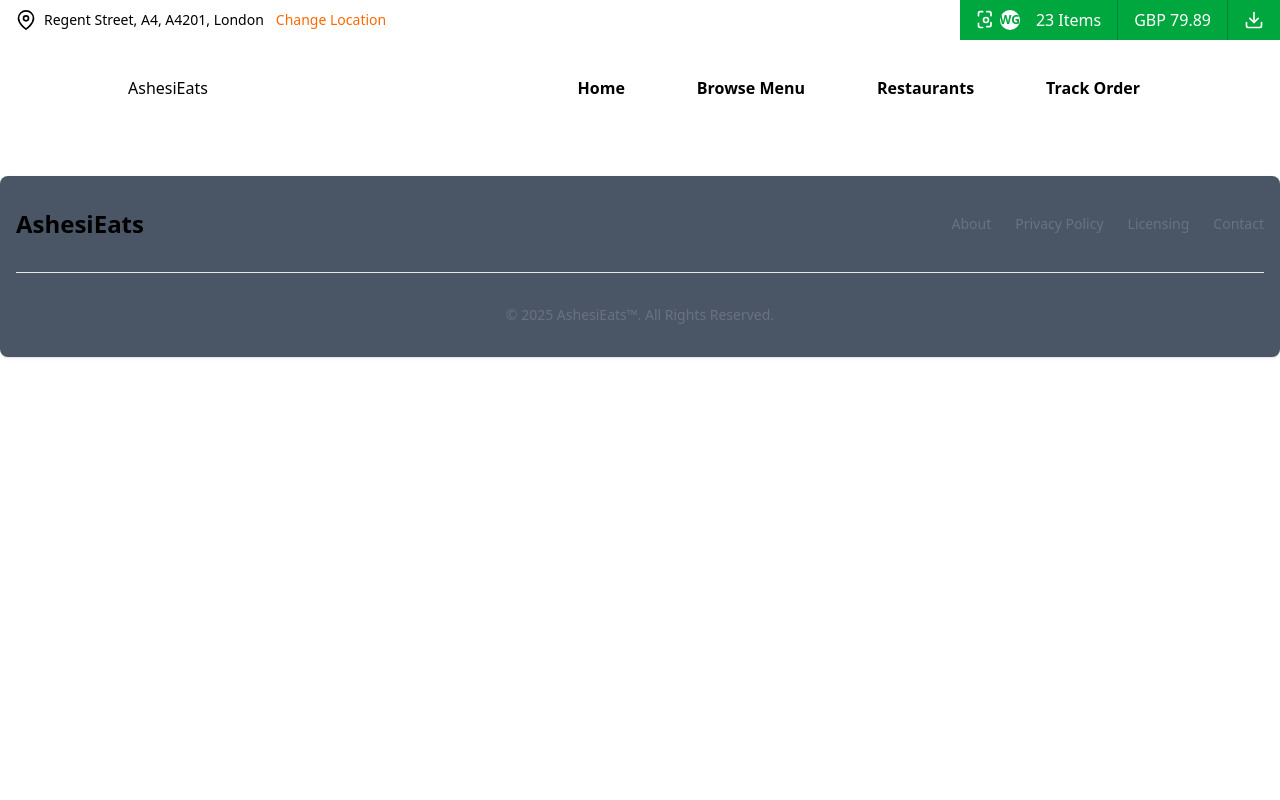
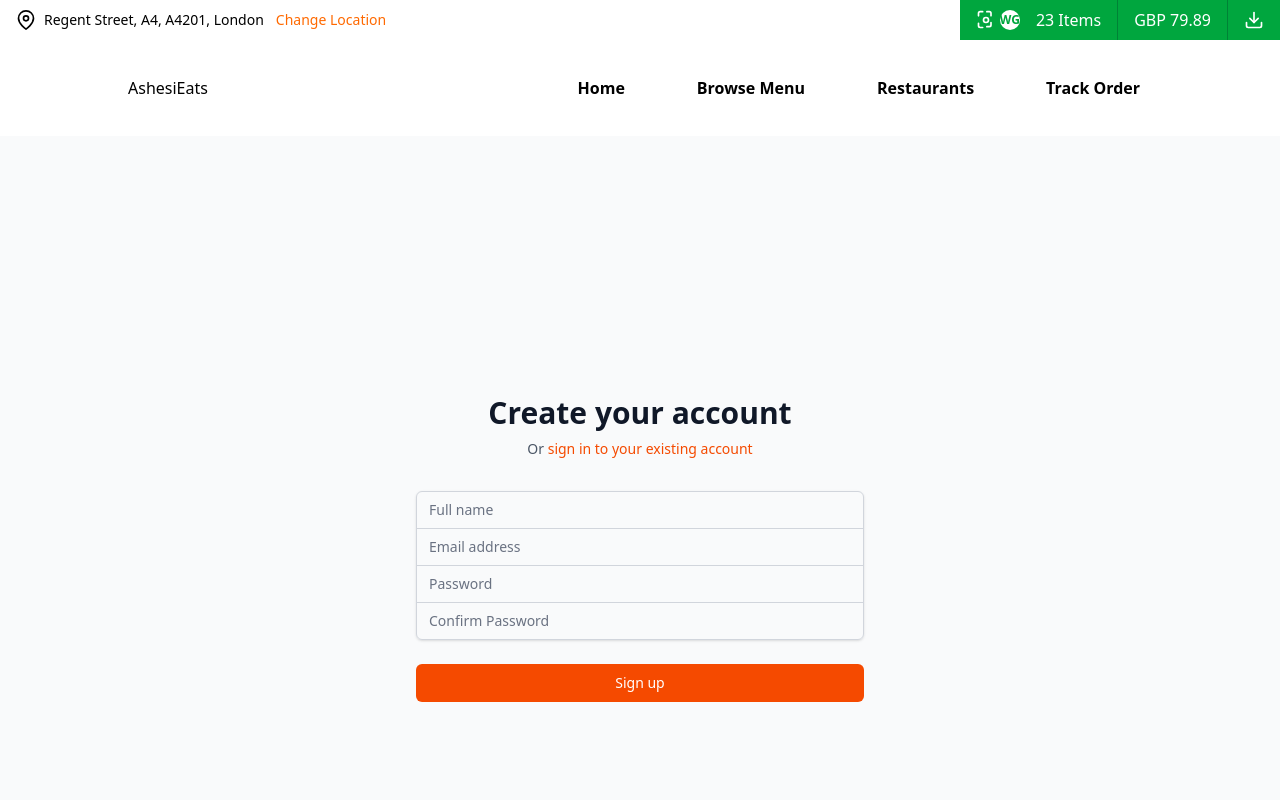
Before and after one commit to Kirk-kud/swe_cafe, a React (Vite) app: page /signup in a window 1280 px wide. Shown: the top 800 px of the page. Built offline with nearby package versions, Linux system fonts and the light colour scheme.

Commit message:
Added the login and sign up pages

```diff
--- a/src/App.jsx
+++ b/src/App.jsx
@@ -4,7 +4,9 @@ import Navbar from "./components/Navbar.jsx";
 import Heading from "./components/heading.jsx";
 import Footer from "./components/Footer.jsx";
 import RestaurantProfiles from "./pages/RestaurantProfiles.jsx";
-import { BrowserRouter as Router, Route, Routes } from "react-router-dom";
+import { BrowserRouter as Router, Routes, Route, Navigate } from "react-router-dom";
+import Login from './pages/Login';
+import Signup from './pages/Signup';
 
 function App() {
   return (
@@ -16,6 +18,9 @@ function App() {
         </header>
         <main>
           <Routes>
+            <Route path="/login" element={<Login />} />
+            <Route path="/signup" element={<Signup />} />
+            <Route path="/" element={<Navigate to="/login" replace />} />
             <Route exact path="/" element={<HomePage />}></Route>
             <Route
               exact
--- /dev/null
+++ b/src/pages/Login.jsx
@@ -0,0 +1,105 @@
+import { useState } from 'react';
+import { Link, useNavigate } from 'react-router-dom';
+
+const Login = () => {
+  const [formData, setFormData] = useState({
+    email: '',
+    password: '',
+  });
+  const navigate = useNavigate();
+
+  const handleChange = (e) => {
+    const { name, value } = e.target;
+    setFormData(prevState => ({
+      ...prevState,
+      [name]: value
+    }));
+  };
+
+  const handleSubmit = async (e) => {
+    e.preventDefault();
+    // TODO: Implement login logic here
+    console.log('Login attempt with:', formData);
+    // After successful login:
+    // navigate('/dashboard');
+  };
+
+  return (
+    <div className="min-h-screen flex items-center justify-center bg-gray-50 py-12 px-4 sm:px-6 lg:px-8">
+      <div className="max-w-md w-full space-y-8">
+        <div>
+          <h2 className="mt-6 text-center text-3xl font-extrabold text-gray-900">
+            Sign in to your account
+          </h2>
+          <p className="mt-2 text-center text-sm text-gray-600">
+            Or{' '}
+            <Link to="/signup" className="font-medium text-orange-600 hover:text-orange-500">
+              create a new account
+            </Link>
+          </p>
+        </div>
+        <form className="mt-8 space-y-6" onSubmit={handleSubmit}>
+          <div className="rounded-md shadow-sm -space-y-px">
+            <div>
+              <label htmlFor="email" className="sr-only">Email address</label>
+              <input
+                id="email"
+                name="email"
+                type="email"
+                required
+                className="appearance-none rounded-none relative block w-full px-3 py-2 border border-gray-300 placeholder-gray-500 text-gray-900 rounded-t-md focus:outline-none focus:ring-orange-500 focus:border-orange-500 focus:z-10 sm:text-sm"
+                placeholder="Email address"
+                value={formData.email}
+                onChange={handleChange}
+              />
+            </div>
+            <div>
+              <label htmlFor="password" className="sr-only">Password</label>
+              <input
+                id="password"
+                name="password"
+                type="password"
+                required
+                className="appearance-none rounded-none relative block w-full px-3 py-2 border border-gray-300 placeholder-gray-500 text-gray-900 rounded-b-md focus:outline-none focus:ring-orange-500 focus:border-orange-500 focus:z-10 sm:text-sm"
+                placeholder="Password"
+                value={formData.password}
+                onChange={handleChange}
+              />
+            </div>
+          </div>
+
+          <div className="flex items-center justify-between">
+            <div className="flex items-center">
+              <input
+                id="remember-me"
+                name="remember-me"
+                type="checkbox"
+                className="h-4 w-4 text-orange-600 focus:ring-orange-500 border-gray-300 rounded"
+              />
+              <label htmlFor="remember-me" className="ml-2 block text-sm text-gray-900">
+                Remember me
+              </label>
+            </div>
+
+            <div className="text-sm">
+              <a href="#" className="font-medium text-orange-600 hover:text-orange-500">
+                Forgot your password?
+              </a>
+            </div>
+          </div>
+
+          <div>
+            <button
+              type="submit"
+              className="group relative w-full flex justify-center py-2 px-4 border border-transparent text-sm font-medium rounded-md text-white bg-orange-600 hover:bg-orange-700 focus:outline-none focus:ring-2 focus:ring-offset-2 focus:ring-orange-500"
+            >
+              Sign in
+            </button>
+          </div>
+        </form>
+      </div>
+    </div>
+  );
+};
+
+export default Login;
--- /dev/null
+++ b/src/pages/Signup.jsx
@@ -0,0 +1,117 @@
+import { useState } from 'react';
+import { Link, useNavigate } from 'react-router-dom';
+
+const Signup = () => {
+  const [formData, setFormData] = useState({
+    name: '',
+    email: '',
+    password: '',
+    confirmPassword: '',
+  });
+  const navigate = useNavigate();
+
+  const handleChange = (e) => {
+    const { name, value } = e.target;
+    setFormData(prevState => ({
+      ...prevState,
+      [name]: value
+    }));
+  };
+
+  const handleSubmit = async (e) => {
+    e.preventDefault();
+    if (formData.password !== formData.confirmPassword) {
+      alert("Passwords don't match!");
+      return;
+    }
+    // TODO: Implement signup logic here
+    console.log('Signup attempt with:', formData);
+    // After successful signup:
+    // navigate('/login');
+  };
+
+  return (
+    <div className="min-h-screen flex items-center justify-center bg-gray-50 py-12 px-4 sm:px-6 lg:px-8">
+      <div className="max-w-md w-full space-y-8">
+        <div>
+          <h2 className="mt-6 text-center text-3xl font-extrabold text-gray-900">
+            Create your account
+          </h2>
+          <p className="mt-2 text-center text-sm text-gray-600">
+            Or{' '}
+            <Link to="/login" className="font-medium text-orange-600 hover:text-orange-500">
+              sign in to your existing account
+            </Link>
+          </p>
+        </div>
+        <form className="mt-8 space-y-6" onSubmit={handleSubmit}>
+          <div className="rounded-md shadow-sm -space-y-px">
+            <div>
+              <label htmlFor="name" className="sr-only">Full name</label>
+              <input
+                id="name"
+                name="name"
+                type="text"
+                required
+                className="appearance-none rounded-none relative block w-full px-3 py-2 border border-gray-300 placeholder-gray-500 text-gray-900 rounded-t-md focus:outline-none focus:ring-orange-500 focus:border-orange-500 focus:z-10 sm:text-sm"
+                placeholder="Full name"
+                value={formData.name}
+                onChange={handleChange}
+              />
+            </div>
+            <div>
+              <label htmlFor="email" className="sr-only">Email address</label>
+              <input
+                id="email"
+                name="email"
+                type="email"
+                required
+                className="appearance-none rounded-none relative block w-full px-3 py-2 border border-gray-300 placeholder-gray-500 text-gray-900 focus:outline-none focus:ring-orange-500 focus:border-orange-500 focus:z-10 sm:text-sm"
+                placeholder="Email address"
+                value={formData.email}
+                onChange={handleChange}
+              />
+            </div>
+            <div>
+              <label htmlFor="password" className="sr-only">Password</label>
+              <input
+                id="password"
+                name="password"
+                type="password"
+                required
+                className="appearance-none rounded-none relative block w-full px-3 py-2 border border-gray-300 placeholder-gray-500 text-gray-900 focus:outline-none focus:ring-orange-500 focus:border-orange-500 focus:z-10 sm:text-sm"
+                placeholder="Password"
+                value={formData.password}
+                onChange={handleChange}
+              />
+            </div>
+            <div>
+              <label htmlFor="confirmPassword" className="sr-only">Confirm Password</label>
+              <input
+                id="confirmPassword"
+                name="confirmPassword"
+                type="password"
+                required
+                className="appearance-none rounded-none relative block w-full px-3 py-2 border border-gray-300 placeholder-gray-500 text-gray-900 rounded-b-md focus:outline-none focus:ring-orange-500 focus:border-orange-500 focus:z-10 sm:text-sm"
+                placeholder="Confirm Password"
+                value={formData.confirmPassword}
+                onChange={handleChange}
+              />
+            </div>
+          </div>
+
+          <div>
+            <button
+              type="submit"
+              className="group relative w-full flex justify-center py-2 px-4 border border-transparent text-sm font-medium rounded-md text-white bg-orange-600 hover:bg-orange-700 focus:outline-none focus:ring-2 focus:ring-offset-2 focus:ring-orange-500"
+            >
+              Sign up
+            </button>
+          </div>
+        </form>
+      </div>
+    </div>
+  );
+};
+
+export default Signup;
```
